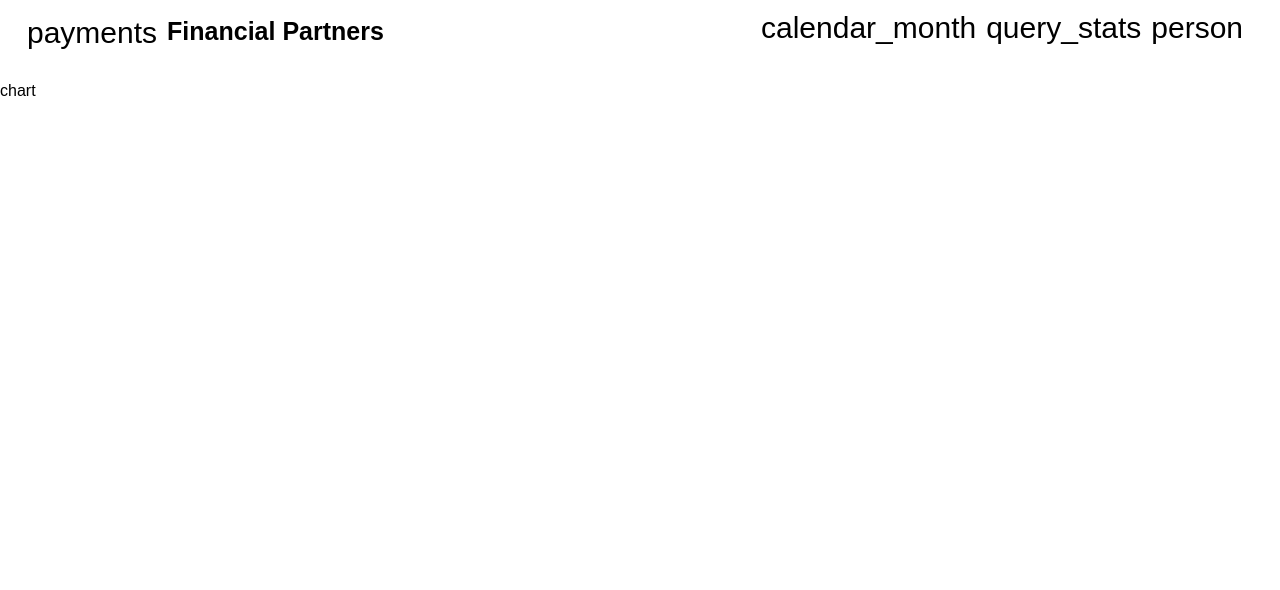
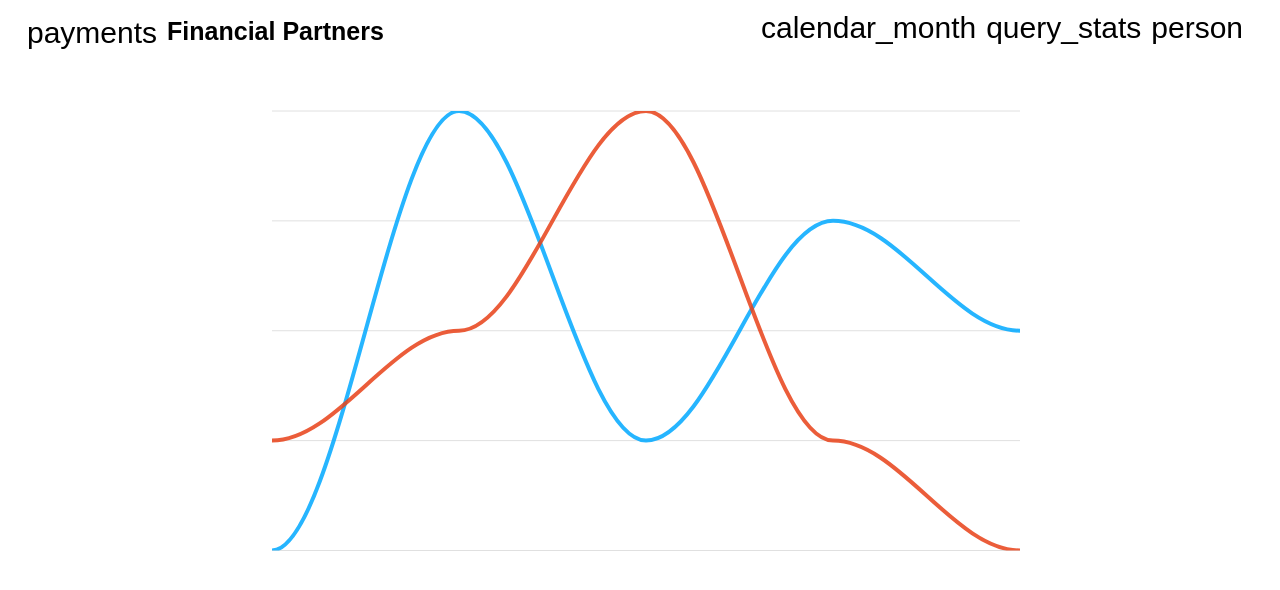
Before and after one commit to Finance-Partner/Finance-Front, a React (Create React App) app: page /chart in a window 1280 px wide. Shown: the top 590 px of the page. Built offline with nearby package versions, Linux system fonts and the light colour scheme; the HTML template or start-up script is replaced by a standard one.

Commit message:
add chart codes

```diff
--- a/package.json
+++ b/package.json
@@ -14,6 +14,7 @@
     "axios": "^1.6.8",
     "moment": "^2.30.1",
     "react": "^18.2.0",
+    "react-apexcharts": "^1.4.1",
     "react-calendar": "^4.8.0",
     "react-datepicker": "^6.4.0",
     "react-dom": "^18.2.0",
--- /dev/null
+++ b/src/components/AnalysisChart.tsx
@@ -0,0 +1,45 @@
+import ReactApexChart from "react-apexcharts";
+
+const AnalisysChart = () => {
+  return (
+    <div>
+      <ReactApexChart
+        type="line"
+        series={[
+          {
+            name: "income",
+            data: [10, 50, 20, 40, 30],
+            color: "#00a8ff",
+          },
+          {
+            name: "spending",
+            data: [20, 30, 50, 20, 10],
+            color: "#e84118",
+          },
+        ]}
+        options={{
+          theme: { mode: "dark" },
+          chart: {
+            height: 650,
+            background: "transparent",
+            toolbar: {
+              show: false,
+            },
+          },
+          stroke: {
+            curve: "smooth",
+            width: 4,
+          },
+          legend: { show: false },
+          yaxis: { labels: { show: false } },
+          xaxis: {
+            labels: { show: false },
+            axisTicks: { show: false },
+            axisBorder: { show: false },
+          },
+        }}
+      />
+    </div>
+  );
+};
+export default AnalisysChart;
--- a/src/screen/Chart.tsx
+++ b/src/screen/Chart.tsx
@@ -1,4 +1,16 @@
+import AnalisysChart from "../components/AnalysisChart";
+import styled from "styled-components";
+
+const Wrapper = styled.div`
+  padding: 0px 250px;
+`;
 const Chart = () => {
-  return <>chart</>;
+  return (
+    <>
+      <Wrapper>
+        <AnalisysChart />
+      </Wrapper>
+    </>
+  );
 };
 export default Chart;
```
Also changed, not shown: 1 other file (tests, documents, lock files or other folders).
